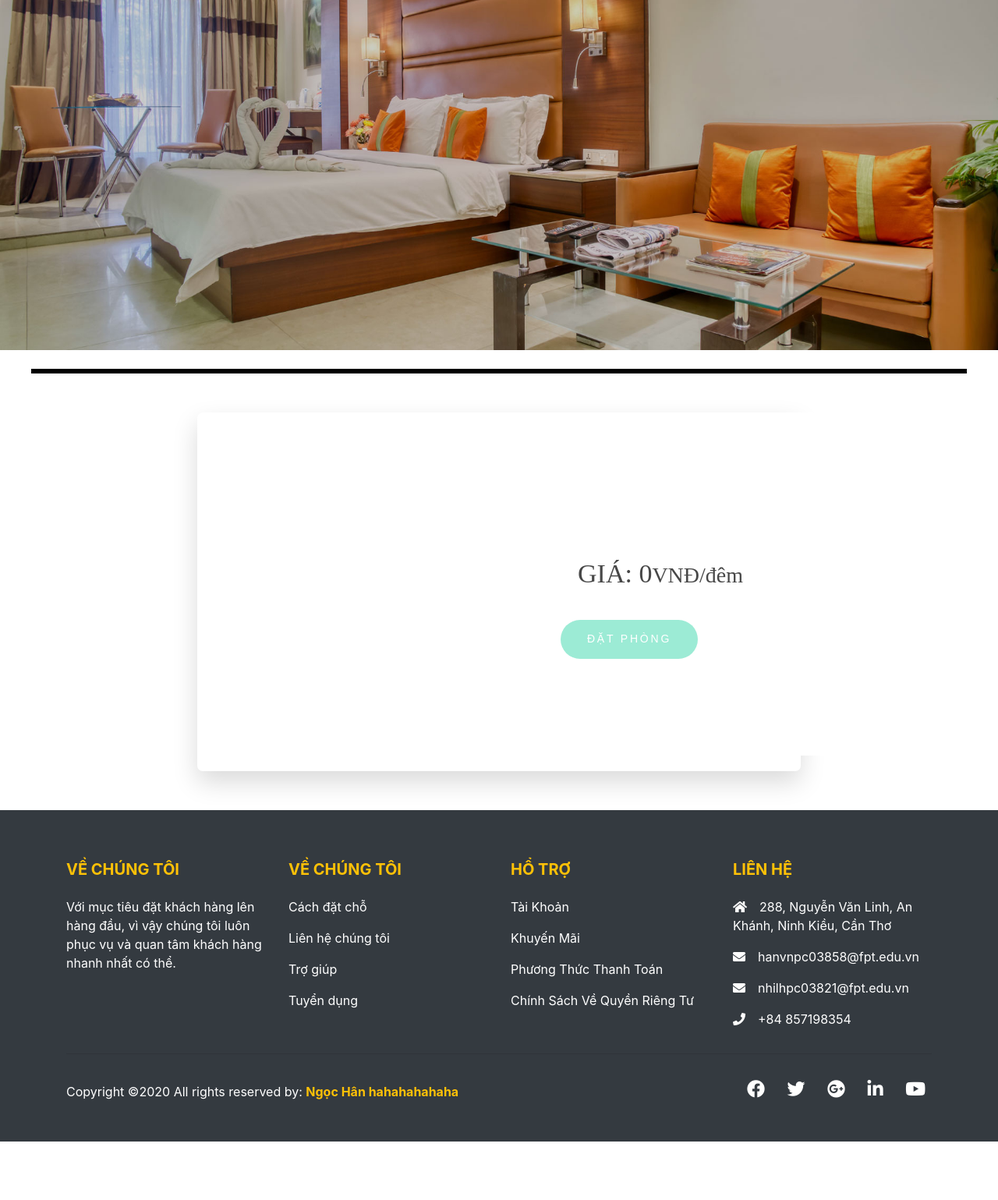
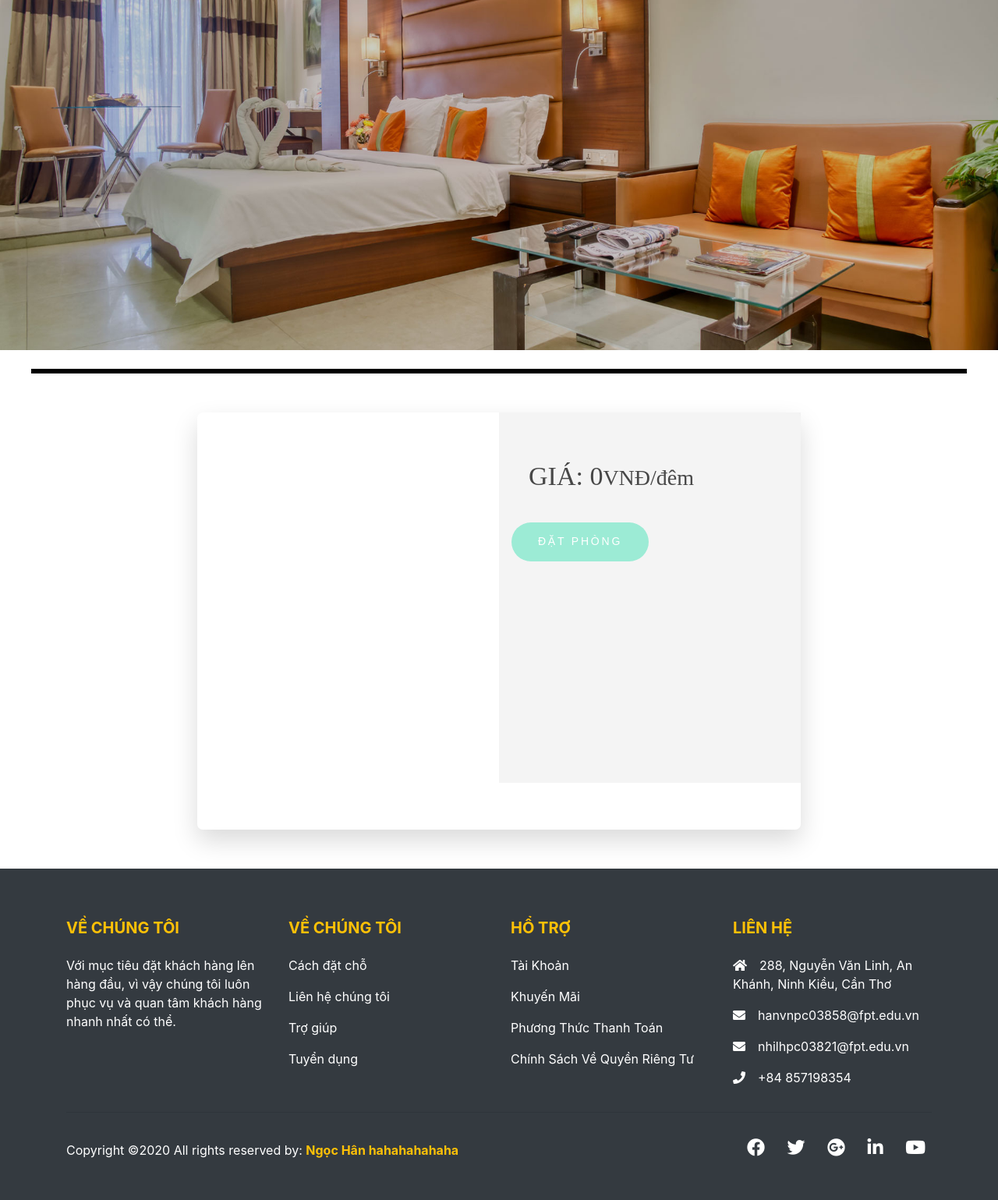
Before and after one commit to nhilhpc03821/nhom4, a PHP site: page /dlient/chitietphong.php in a window 1280 px wide. Shown: the part 234-1773 px from the top of the page at 78% size. Before the commit the page ends 1698 px from the top, so only its background shows below. Run offline with PHP 8.4, Linux system fonts and the light colour scheme; data that the repository does not hold is empty; some libraries are stand-ins or nearby versions.

Commit message:
[client] Phòng - Style css lại

```diff
--- a/ASM2_nhom4_DU_AN1/asset/dlient/CSS/sanpham.css
+++ b/ASM2_nhom4_DU_AN1/asset/dlient/CSS/sanpham.css
@@ -9,8 +9,7 @@ body {
   background-color: #fdf1ec;
 }
 
-.wrapper {
-  height: 460px;
+.wrapper.thong-tin-phong {
   width: 774px;
   margin: 50px auto;
   border-radius: 7px 7px 7px 7px;
@@ -18,22 +17,28 @@ body {
   -webkit-box-shadow: 0px 14px 32px 0px rgba(0, 0, 0, 0.15);
   -moz-box-shadow: 0px 14px 32px 0px rgba(0, 0, 0, 0.15);
   box-shadow: 0px 14px 32px 0px rgba(0, 0, 0, 0.15);
+  display: flex;
+  flex-wrap: wrap;
 }
 
 .product-img {
-  float: left;
+  flex-basis: 50%;
+  min-height: 475px;
 }
 
 .product-img img {
   border-radius: 7px 0 0 7px;
+  width: 100%;
+  height: 100%;
+  object-fit: cover;
 }
-
+.mo-ta-phong {
+  padding: 30px 15px;
+}
 .product-info {
-  margin-left: 450px;
-  height: 440px;
-  width: 400px;
-  border-radius: 0 7px 10px 7px;
-  background-color: #ffffff;
+  border-radius: 0;
+  background-color: #e7e7e773;
+  flex-basis: 50%;
 }
 
 .product-text h1 {
--- a/ASM2_nhom4_DU_AN1/dlient/chitietphong.php
+++ b/ASM2_nhom4_DU_AN1/dlient/chitietphong.php
@@ -6,7 +6,6 @@ include "../dao/hang-hoa.php";
 
 if (isset($_GET['id'])) {
   $thong_tin_phong = load_onehh($_GET['id']);
-  var_dump($thong_tin_phong);
 } else {
   //chuyển hướng nó ra trang chủ/// Location:php
 }
@@ -53,9 +52,9 @@ $hinhpath = "../upload/" . $thong_tin_phong['hinh'];
 
   <hr class="thanh_ngang">
 
-  <div class="wrapper">
+  <div class="wrapper thong-tin-phong">
 
-    <div class="hinh-anh">
+    <div class="hinh-anh product-img">
       <?php if ($hinhpath != '../upload/') : ?>
         <img src="<?= $hinhpath ?>" alt="Cinque Terre" width="500" height="200">
       <?php endif; ?>
@@ -63,18 +62,24 @@ $hinhpath = "../upload/" . $thong_tin_phong['hinh'];
     <div class="product-info">
       <div class="product-text">
         <h1><?= $thong_tin_phong['ten_hh'] ?></h1>
-        <p><?= $thong_tin_phong['mo_ta'] ?>
-        </p>
+
       </div>
       <div class="product-price-btn"><br /><br /><br />
-        <p><span>GIÁ: <?= number_format($phong['don_gia'], 0, ',', '.') ?> </span>VNĐ/đêm</p>
+        <p><span>GIÁ: <?= number_format($thong_tin_phong['don_gia'], 0, ',', '.') ?> </span>VNĐ/đêm</p>
         <form action="xuli-donhang.php?id=<?= $thong_tin_phong['ma_hh'] ?>" method="post">
           <input type="hidden">
           <button>Đặt Phòng</button>
         </form>
       </div>
     </div>
+    <div class="mo-ta-phong">
+      <?= $thong_tin_phong['mo_ta'] ?>
+    </div>
+    <div id="fb-root"></div>
+    <script async defer crossorigin="anonymous" src="https://connect.facebook.net/vi_VN/sdk.js#xfbml=1&version=v15.0" nonce="4HSICplK"></script>
+    <div class="fb-comments" data-href="https://developers.facebook.com/docs/plugins/comments#configurator" data-width="" data-numposts="5"></div>
   </div>
+
 
   </center>
 
```
